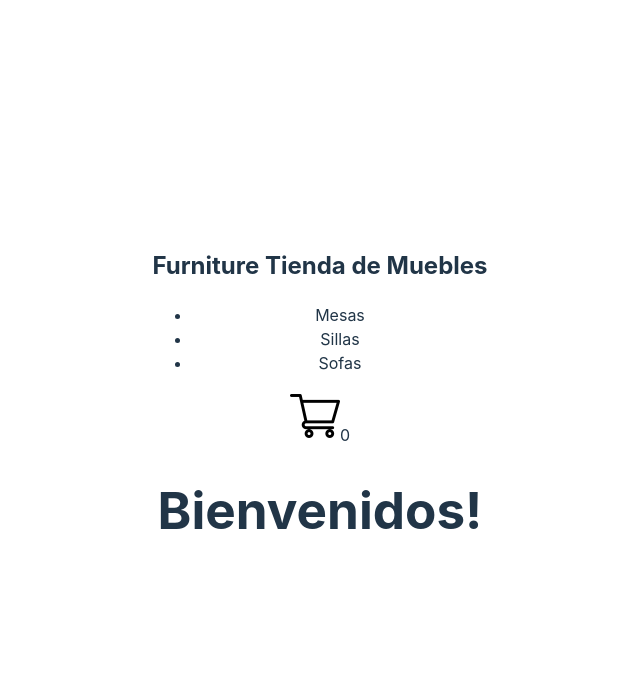
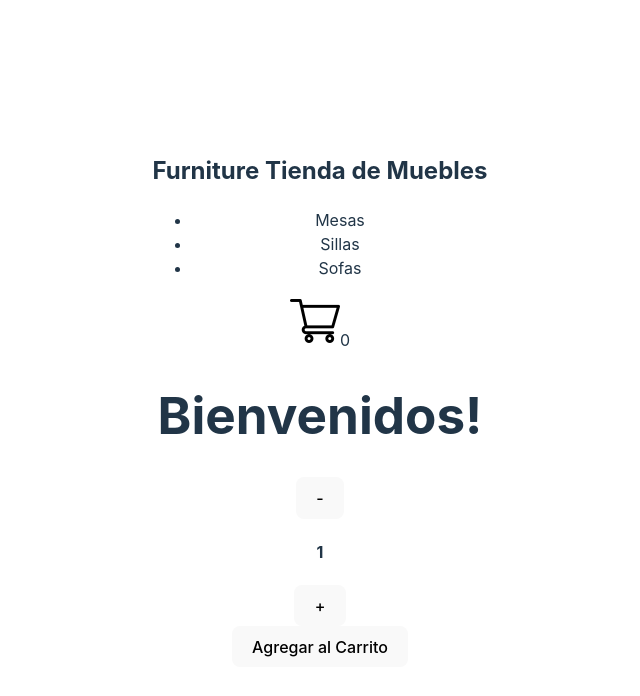
Before and after one commit to Silvina2409/ReactCoder, a React (Vite) app: page / in a window 1280 px wide. Shown: the top 696 px of the page, without its empty margins (320-960 px from the left). Built offline with nearby package versions, Linux system fonts and the light colour scheme.

Commit message:
Agregado de ItemCount

```diff
--- a/src/App.jsx
+++ b/src/App.jsx
@@ -1,6 +1,7 @@
 import NavBar from './components/NavBar/NavBar'
 import './App.css'
 import ItemListContainer from './components/ItemListContainer/ItemListContainer'
+import ItemCount from './components/ItemCount/ItemCount'
 
 function App() {
 
@@ -10,6 +11,7 @@
 
       <NavBar></NavBar>
       <ItemListContainer greating = {'Bienvenidos!'} />
+      <ItemCount initial = {1} stock = {10} onAdd = {(quantity) => console.log("cantidad agregada:", quantity)} />
     </>
   )
 }
--- /dev/null
+++ b/src/components/ItemCount/ItemCount.jsx
@@ -0,0 +1,32 @@
+import React from 'react'
+import { useState } from 'react'
+
+const ItemCount = ({stock,initial, onAdd}) => {
+    const [quantity, setQuantity] = useState (initial)
+    const increment = () =>{
+        if (quantity < stock) {
+            setQuantity (quantity + 1)
+        }
+    }
+    const decrement = () => {
+        if (quantity > 1){
+            setQuantity (quantity -1)
+        }
+    }
+  return (
+    <div>
+        <div>
+            <button onClick={ decrement} > - </button>
+            <h4>{quantity} </h4>
+            <button onClick={increment}> + </button>
+        </div>
+        <div>
+            <button onClick = {() => onAdd (quantity)} disabled ={!stock}>
+                Agregar al Carrito
+            </button>
+        </div>
+    </div>
+  )
+}
+
+export default ItemCount
```
